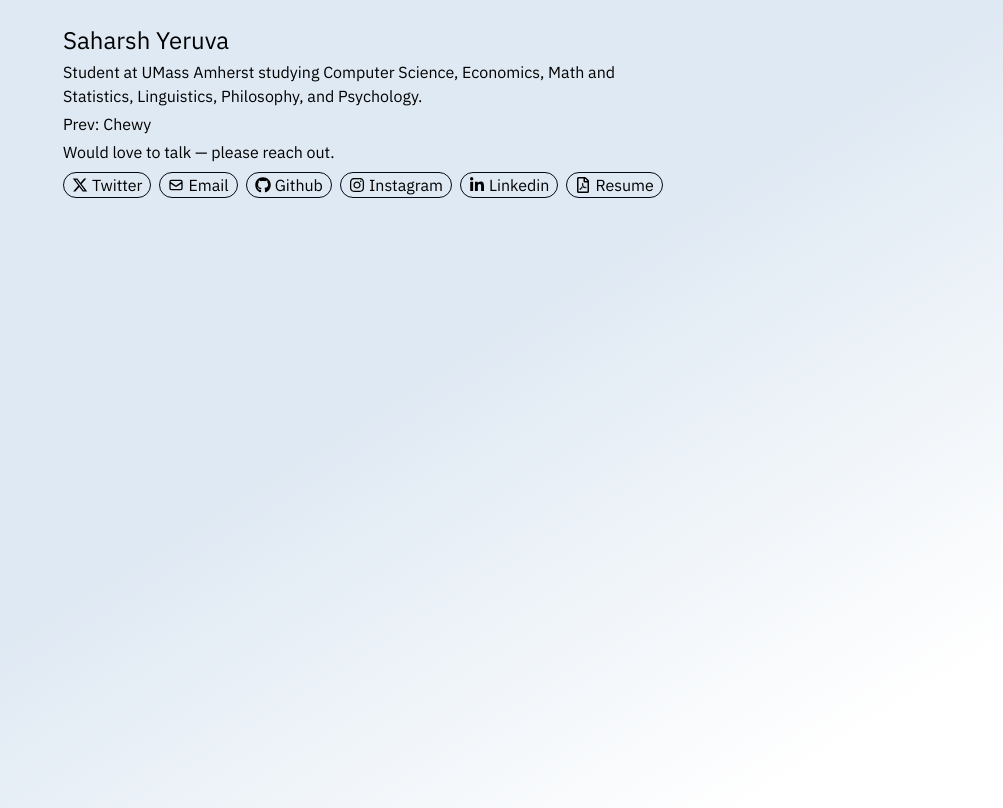
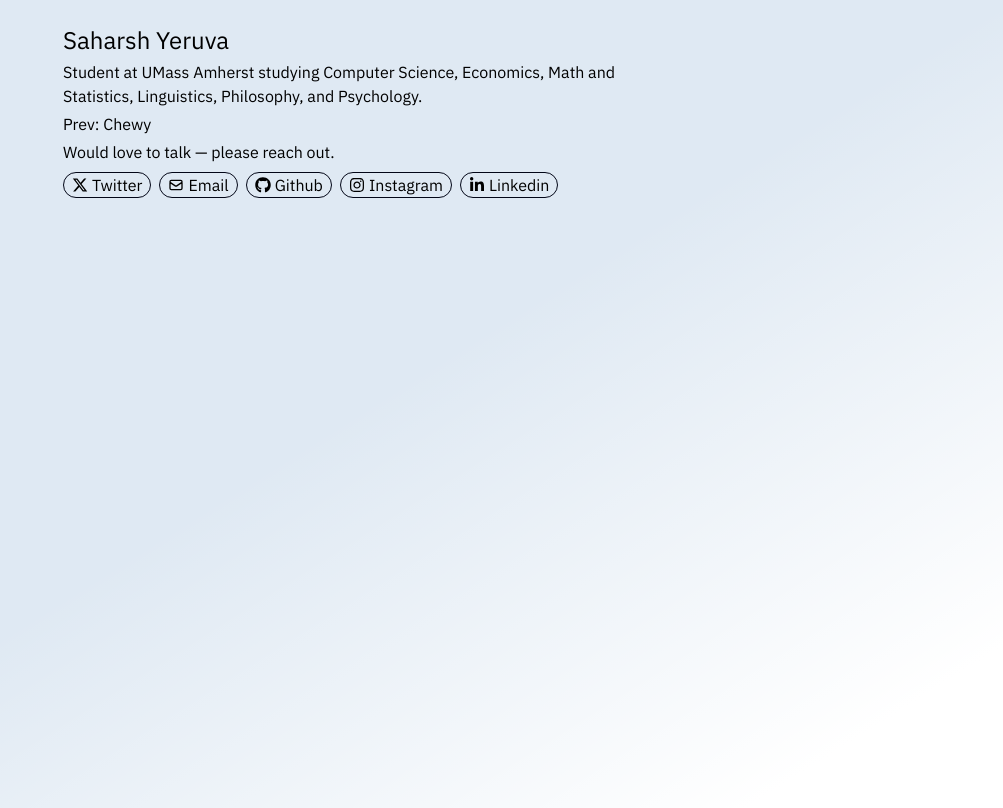
Before and after one commit to saharshxyz/site, a Next.js app: page / in a window 1280 px wide. Shown: the whole page, without its empty margins (277-1280 px from the left). Built offline with nearby package versions, Linux system fonts and the light colour scheme.

Commit message:
copy: removed resume

```diff
--- a/app/page.tsx
+++ b/app/page.tsx
@@ -16,7 +16,6 @@ export default function Home() {
     { icon: FaGithub, text: "Github", link: "gh" },
     { icon: FaInstagram, text: "Instagram", link: "ig" },
     { icon: FaLinkedinIn, text: "Linkedin", link: "ln" },
-    { icon: FaRegFilePdf, text: "Resume", link: "resume" },
   ];
 
   return (
```
